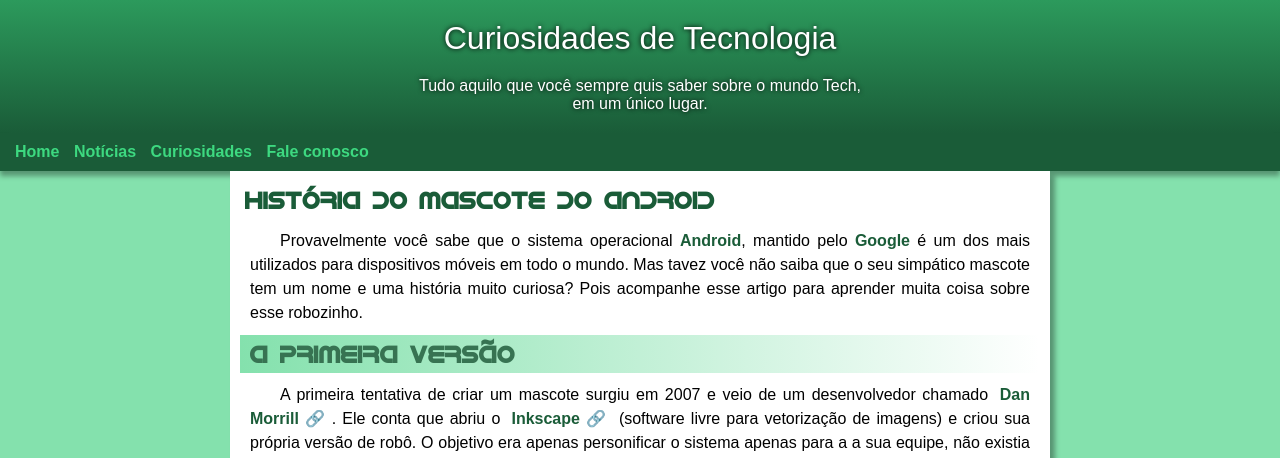
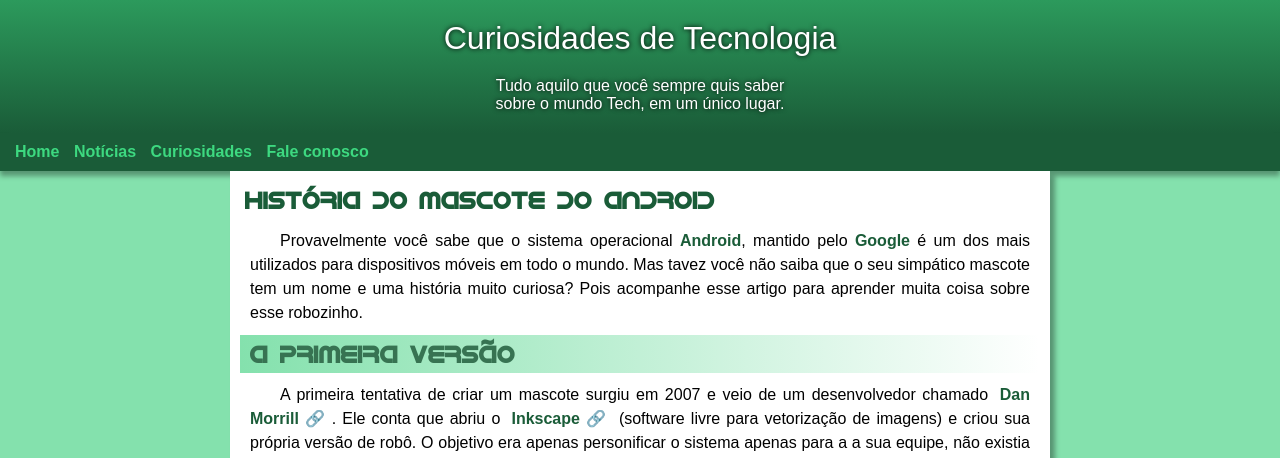
Before and after one commit to tpanazete/projecto-android, a plain HTML site: page index.html in a window 1280 px wide. Shown: the top 458 px of the page. Drawn offline with Linux system fonts and the light colour scheme.

Commit message:
header paragraph fix

```diff
--- a/style.css
+++ b/style.css
@@ -64,7 +64,7 @@ header p {
     padding-bottom: 10px;
     color: white;
     margin: auto;
-    width: 450px;
+    max-width: 320px;
     text-shadow: 0px 0px 5px black;
 }
 
```
